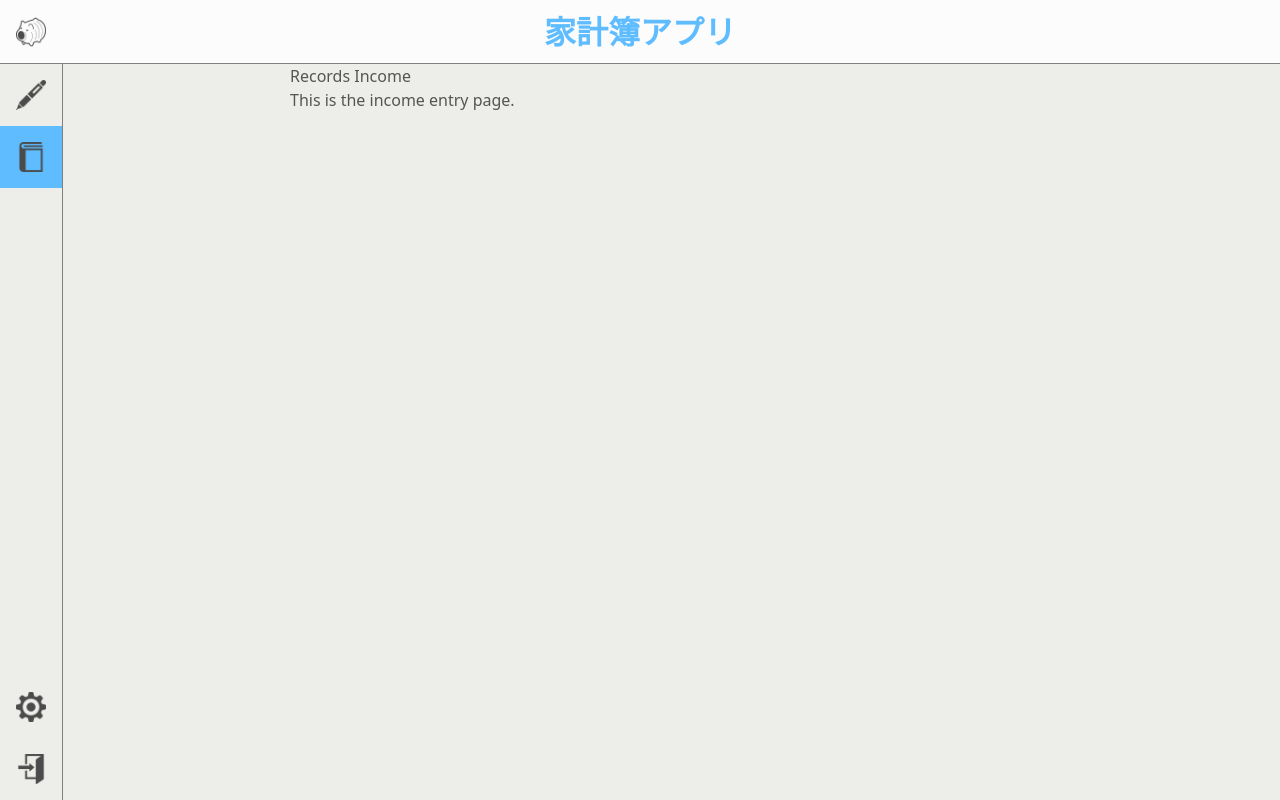
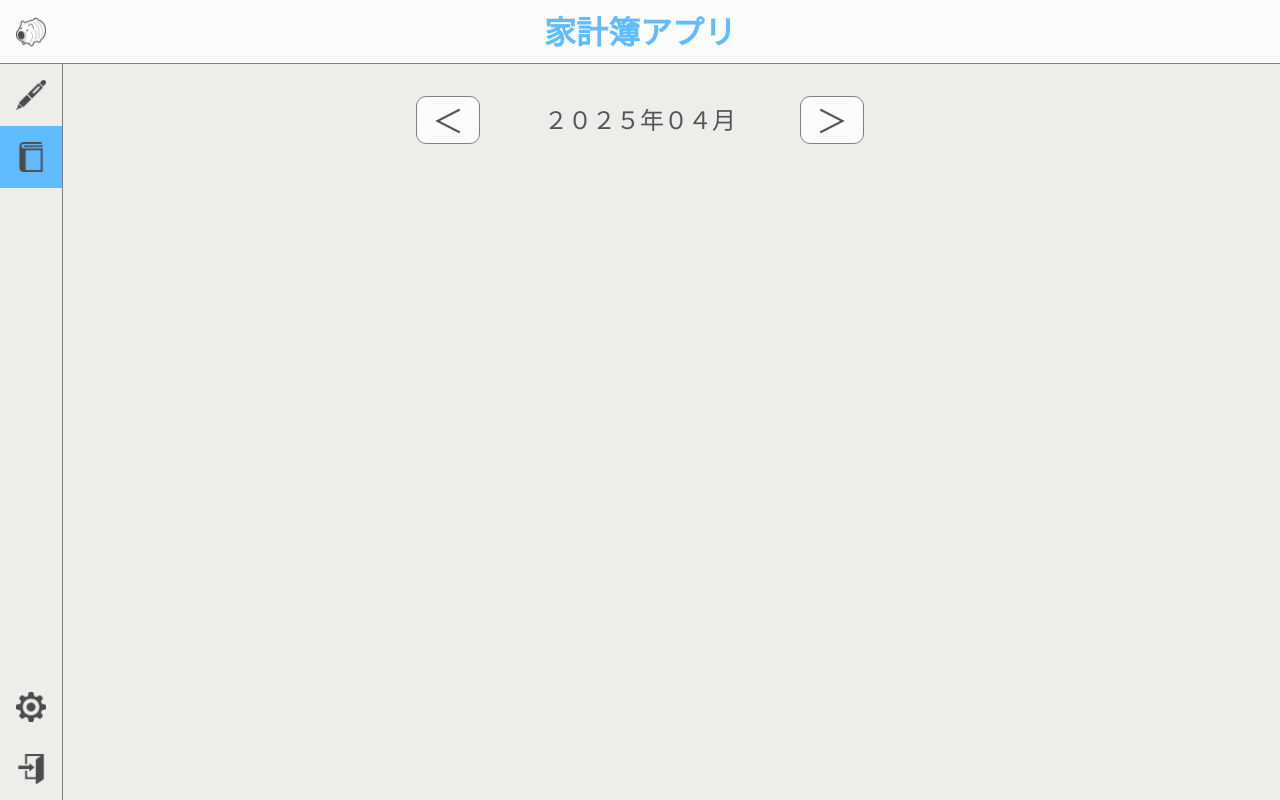
Before and after one commit to yusei-iwaki/kakei_track_front, a Next.js app: page /member/records/income in a window 1280 px wide. Built offline with nearby package versions, Linux system fonts and the light colour scheme.

Commit message:
add:date_switcher

```diff
--- a/package.json
+++ b/package.json
@@ -9,6 +9,7 @@
     "lint": "next lint"
   },
   "dependencies": {
+    "date-fns": "^4.1.0",
     "next": "15.2.4",
     "react": "^19.0.0",
     "react-dom": "^19.0.0",
--- a/src/app/member/entry/[type]/page.tsx
+++ b/src/app/member/entry/[type]/page.tsx
@@ -1,9 +1,7 @@
 import ToggleBtn from "@/components/toggle_button/toggleBtn";
-import { FC } from "react";
-import styles from "./page.module.scss";
 import Form from "@/components/entry_form/form";
 
-const EntryIncomePage = ({ params }: { params: { type: string } }) => {
+const EntryPage = ({ params }: { params: { type: string } }) => {
   return (
     <>
       <ToggleBtn route={params.type} />
@@ -12,4 +10,4 @@ const EntryIncomePage = ({ params }: { params: { type: string } }) => {
   );
 };
 
-export default EntryIncomePage;
+export default EntryPage;
--- /dev/null
+++ b/src/app/member/records/[type]/page.tsx
@@ -0,0 +1,16 @@
+"use client";
+
+import DateSwitcher from "@/components/date_switcher/date";
+import { format } from "date-fns";
+import { useSearchParams } from "next/navigation";
+
+const RecordsPage = ({ params }: { params: { type: string } }) => {
+  const searchParams = useSearchParams();
+  return (
+    <>
+      <DateSwitcher />
+    </>
+  );
+};
+
+export default RecordsPage;
--- a/src/app/member/records/income/page.tsx
+++ /dev/null
@@ -1,12 +0,0 @@
-import { FC } from "react";
-
-const RecordsIncomePage: FC = () => {
-  return (
-    <div>
-      <h1>Records Income</h1>
-      <p>This is the income entry page.</p>
-    </div>
-  );
-};
-
-export default RecordsIncomePage;
--- /dev/null
+++ b/src/components/date_switcher/date.module.scss
@@ -0,0 +1,23 @@
+.date_container {
+  display: flex;
+  justify-content: center;
+  align-items: center;
+  margin-top: 2rem;
+  gap: 4rem;
+  & .date_button {
+    border: #818181 solid 1px;
+    border-radius: 10px;
+    background: #FCFCFC;
+    width: 4rem;
+    height: 3rem;
+    font-size: 2rem;
+    cursor: pointer;
+    &:hover {
+      background: #5EBCFF;
+      color: #FCFCFC;
+    }
+  }
+  & .date_text {
+    font-size: 1.5rem;
+  }
+}
--- /dev/null
+++ b/src/components/date_switcher/date.tsx
@@ -0,0 +1,47 @@
+"use client";
+
+import { format, addMonths, subMonths } from "date-fns";
+import { useRouter } from "next/navigation";
+import { ja } from "date-fns/locale";
+import { useState } from "react";
+import styles from "./date.module.scss";
+
+const DateSwitcher = () => {
+  const [currentDate, setCurrentDate] = useState(new Date());
+  const router = useRouter();
+
+  const onDateChange = (date: Date) => {
+    setCurrentDate(date);
+    const formattedDate = format(date, "yyyy-MM");
+    router.push(`?date=${formattedDate}`);
+  };
+
+  const fullWidthNumber = (date: string) => {
+    return date.replace(/[0-9]/g, (s) =>
+      String.fromCharCode(s.charCodeAt(0) + 0xfee0)
+    );
+  };
+  return (
+    <>
+      <div className={styles.date_container}>
+        <button
+          className={styles.date_button}
+          onClick={() => onDateChange(subMonths(currentDate, 1))}
+        >
+          ＜
+        </button>
+        <h2 className={styles.date_text}>
+          {fullWidthNumber(format(currentDate, "yyyy年MM月", { locale: ja }))}
+        </h2>
+        <button
+          className={styles.date_button}
+          onClick={() => onDateChange(addMonths(currentDate, 1))}
+        >
+          ＞
+        </button>
+      </div>
+    </>
+  );
+};
+
+export default DateSwitcher;
```
Also changed, not shown: 1 other file (tests, documents, lock files or other folders).
